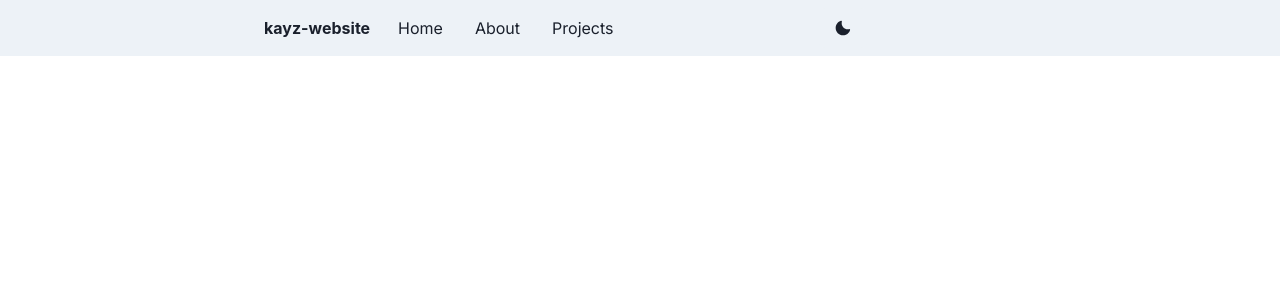
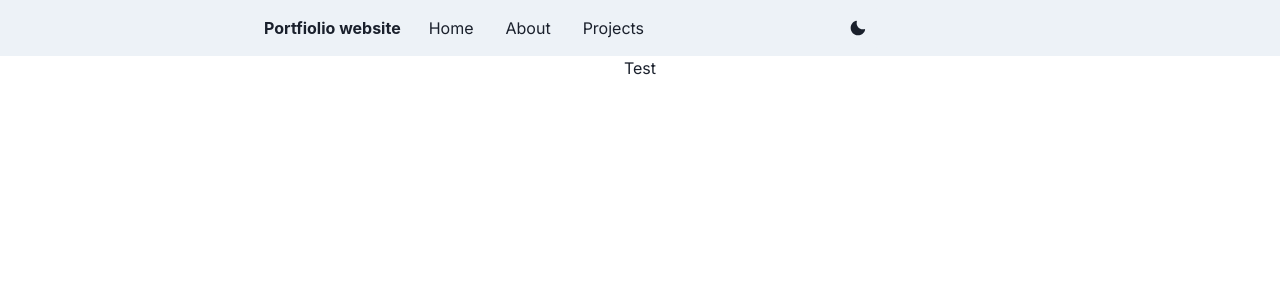
Before and after one commit to kayYZ1/kayz-website, a Next.js app in the folder website/: page / in a window 1280 px wide. Shown: the top 300 px of the page. Built offline with nearby package versions, Linux system fonts and the light colour scheme.

Commit message:
feat: main container

```diff
--- a/website/app/components/navbar.tsx
+++ b/website/app/components/navbar.tsx
@@ -4,9 +4,7 @@ import {
 	Box,
 	Flex,
 	HStack,
-	Text,
 	IconButton,
-	useDisclosure,
 	useColorMode,
 	useColorModeValue,
 	Stack,
@@ -54,8 +52,8 @@ export default function Navbar() {
 			zIndex={2}>
 			<Container display={"flex"} p={2} maxW={"container.md"} flexWrap={"wrap"} alignItems={"center"} justifyContent={"space-between"}>
 				<Flex align={"center"} mr={5}>
-					<Heading as="h1" size="medium">
-						kayz-website
+					<Heading as="h2" size="medium">
+						Portfiolio website
 					</Heading>
 				</Flex>
 				<Stack
@@ -76,7 +74,6 @@ export default function Navbar() {
 					<Button onClick={toggleColorMode}>
 						{colorMode === 'light' ? <MoonIcon /> : <SunIcon />}
 					</Button>
-
 					<Box ml={2} display={{ base: 'inline-block', md: 'none' }}>
 						<Menu isLazy id="nav-menu">
 							<MenuButton
--- a/website/app/layout.tsx
+++ b/website/app/layout.tsx
@@ -2,6 +2,9 @@ import type { Metadata } from "next";
 import { Inter } from "next/font/google";
 
 import { Providers } from "./providers";
+import { Container } from "@chakra-ui/react";
+
+import Navbar from "./components/navbar";
 
 const inter = Inter({
   weight: '400',
@@ -20,7 +23,14 @@ export default function RootLayout({
 }>) {
   return (
     <html lang="en">
-      <body className={inter.className}><Providers>{children}</Providers></body>
+      <body className={inter.className}>
+        <Providers>
+          <Navbar />
+          <Container maxW={"container.md"} pt={14}>
+            {children}
+          </Container>
+        </Providers>
+      </body>
     </html>
   );
 }
--- a/website/app/page.tsx
+++ b/website/app/page.tsx
@@ -1,4 +1,3 @@
-import Navbar from "./components/navbar";
 import styles from "./styles/page.module.css"
 
 import * as React from 'react';
@@ -6,7 +5,6 @@ import * as React from 'react';
 const Home: React.FC = () => {
   return (
     <div className={styles.main}>
-      <Navbar />
       <h1>Test</h1>
     </div>
   )
```
